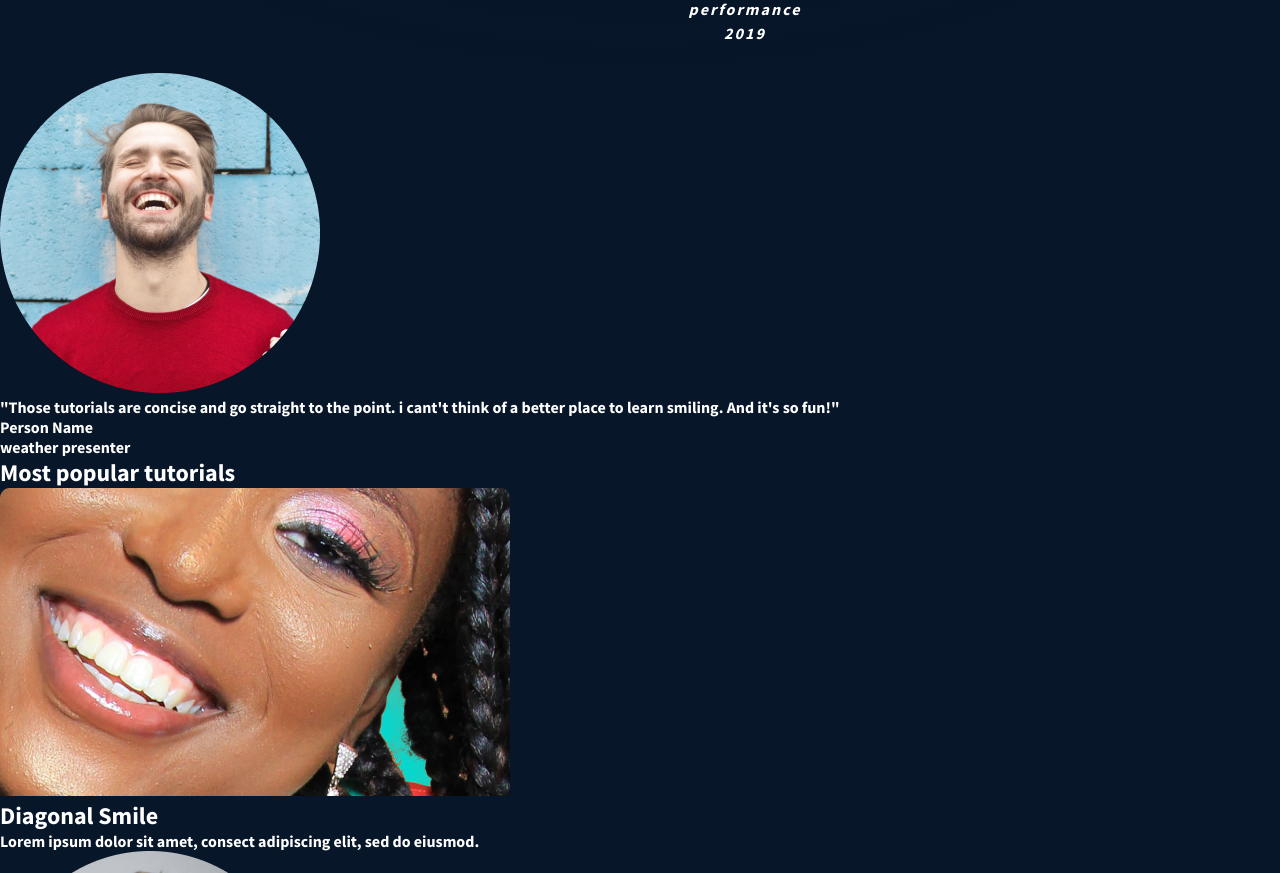
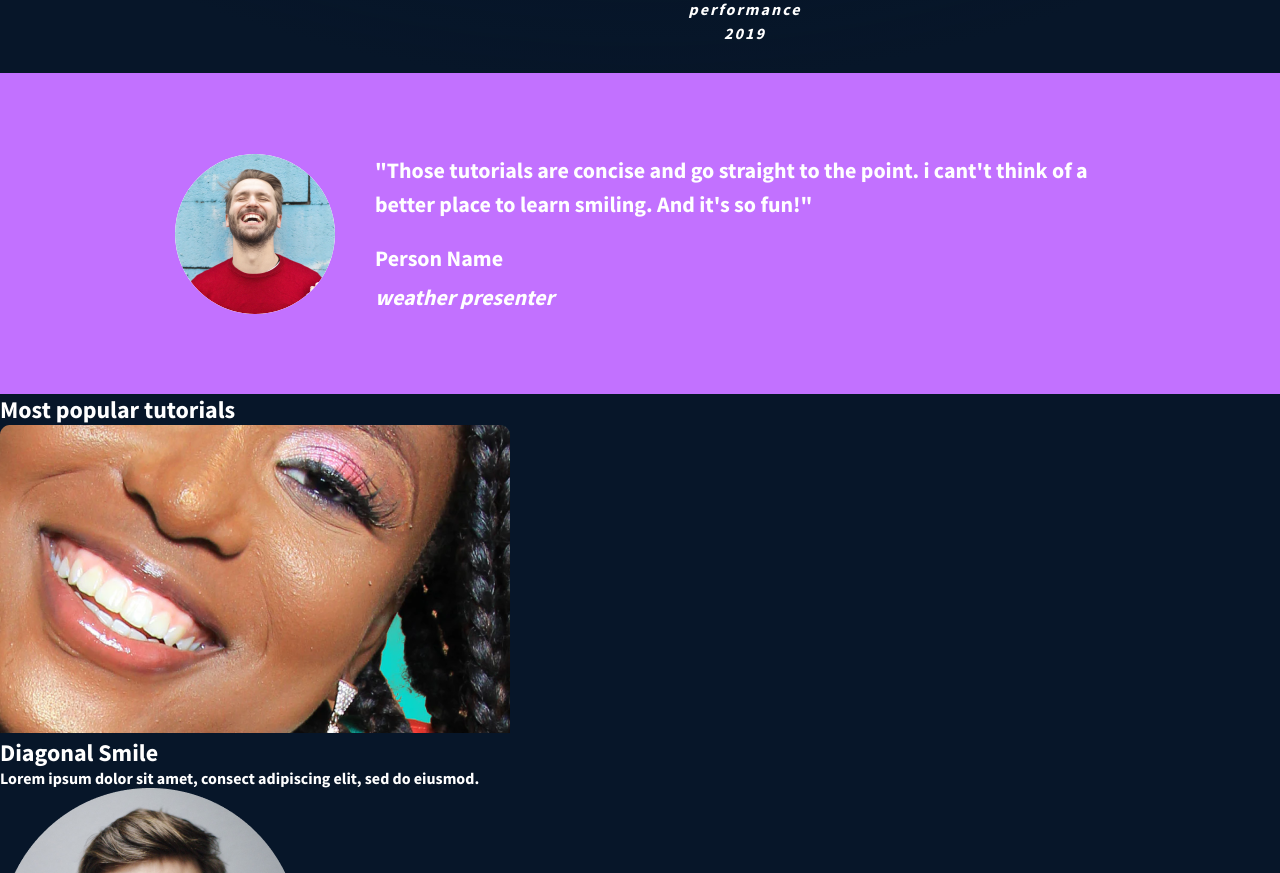
Before and after one commit to Gromuf/holbertonschool-web-development, a plain HTML site: page css_advanced/index.html in a window 1280 px wide. Shown: the part 1008-1881 px from the top of the page. Drawn offline with Linux system fonts and the light colour scheme.

Commit message:
task 3 (added class in the index file to help me with selectors)

```diff
--- a/css_advanced/index.html
+++ b/css_advanced/index.html
@@ -58,16 +58,16 @@
         </div>
       </section>
       <!-- Quote -->
-      <section>
-        <div>
-          <img src="images/QuoteImg.png" alt="QuoteImg" />
-          <div>
+      <section class="testimonial">
+        <div class="testimonial-content">
+          <img src="images/QuoteImg.png" alt="QuoteImg" class="avatar" />
+          <div class="text">
             <blockquote>
               "Those tutorials are concise and go straight to the point. i
               cant't think of a better place to learn smiling. And it's so fun!"
             </blockquote>
-            <p>Person Name</p>
-            <p>weather presenter</p>
+            <p class="name">Person Name</p>
+            <p class="title">weather presenter</p>
           </div>
         </div>
       </section>
--- a/css_advanced/styles.css
+++ b/css_advanced/styles.css
@@ -188,3 +188,55 @@ main section:first-of-type > div:last-child > div > div > p {
   line-height: 24px;
   color: white;
 }
+
+/* testimonial-background */
+section.testimonial {
+  background-color: #C271FF;
+  color:white;
+  padding: 80px 10%;
+  display: flex;
+  justify-content: center;
+}
+
+/* img + text */
+.testimonial-content {
+  display: flex;
+  align-items: center;
+  max-width: 943px;
+  gap: 40px;
+}
+
+/* avatar */
+.testimonial-content .avatar {
+  width: 160px;
+  height: 160px;
+  border-radius: 50%;
+  object-fit: cover;
+  background: white;
+}
+
+/* text */
+.testimonial-content .text {
+  max-width: 730px;
+}
+
+.testimonial-content blockquote {
+  font-size: 22px;
+  line-height: 34px;
+  font-style: normal;
+  font-weight: 400;
+  margin-bottom: 20px;
+}
+
+.testimonial-content .name {
+  font-size: 22px;
+  font-weight: 700;
+  line-height: 34px;
+}
+
+.testimonial-content .title {
+  font-size: 22px;
+  font-style: italic;
+  line-height: 34px;
+  margin-top: 5px;
+}
```
